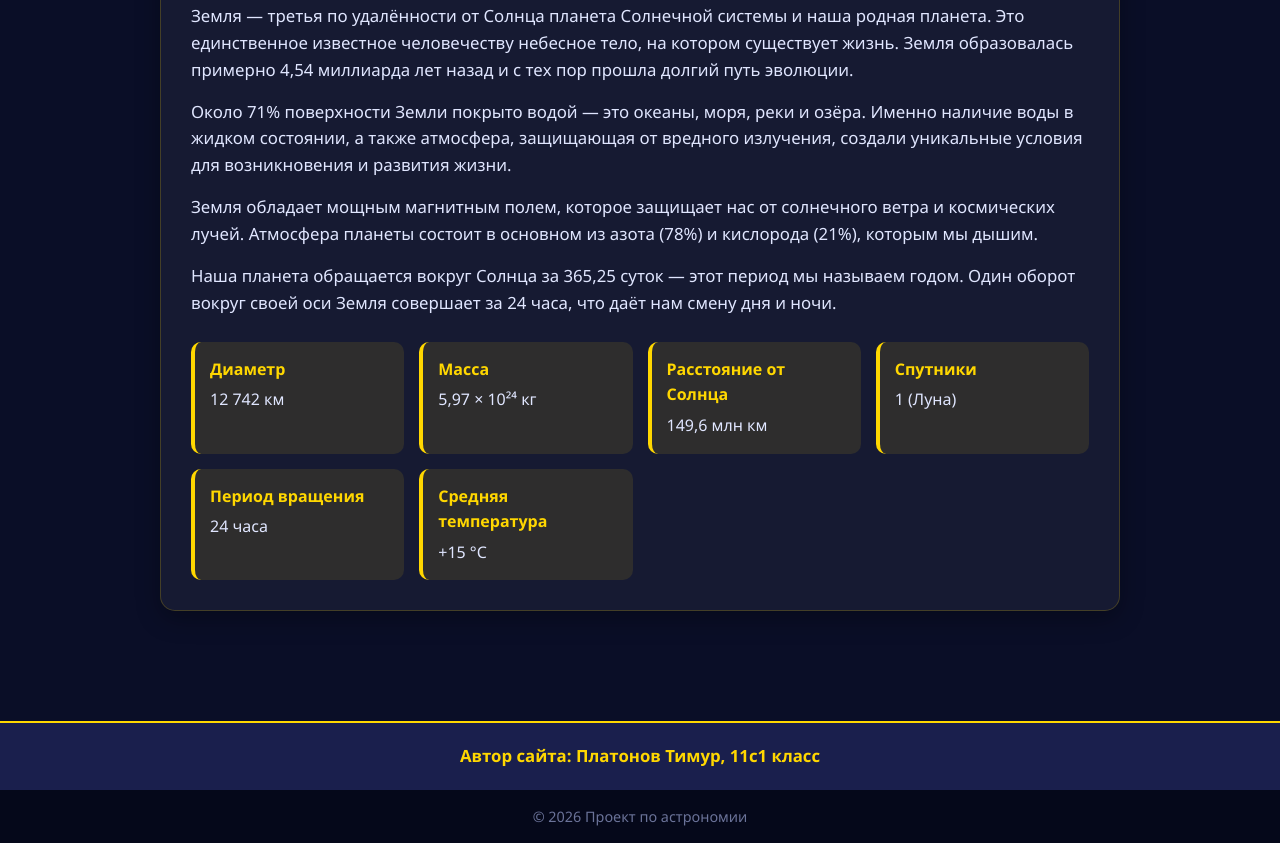
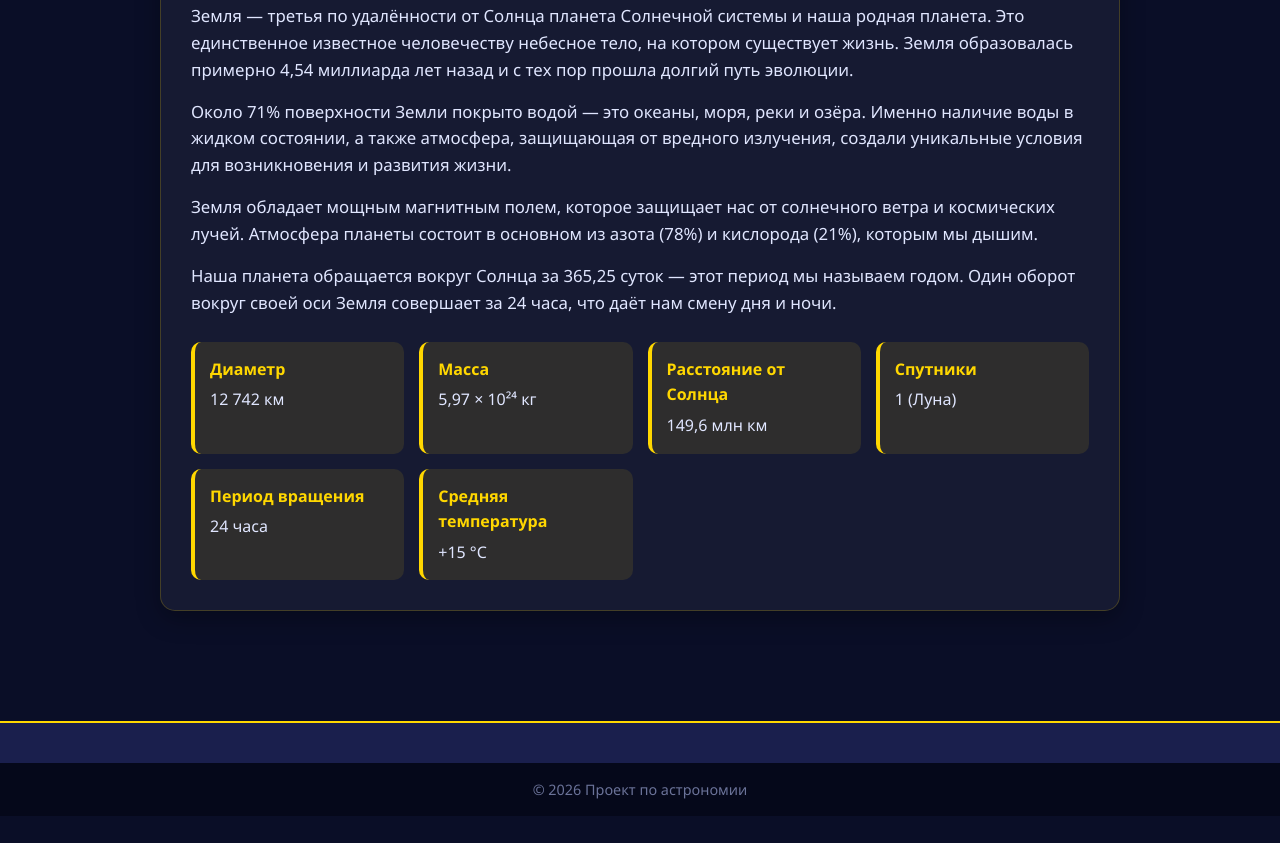
Before and after one commit to Kari4a/-----------11------, a plain HTML site: page earth.html in a window 1280 px wide. Shown: the part 583-1426 px from the top of the page. After the commit the page ends 1399 px from the top, so only its background shows below. Drawn offline with Linux system fonts and the light colour scheme.

Commit message:
update code

```diff
--- a/earth.html
+++ b/earth.html
@@ -58,7 +58,7 @@
         </div>
     </main>
 
-    <div class="author">Автор сайта: Платонов Тимур, 11с1 класс</div>
+    <div class="author"></div>
     <footer>&copy; <span id="year"></span> Проект по астрономии</footer>
 <script>document.getElementById('year').textContent = new Date().getFullYear();</script>
 </body>
```
Also changed, not shown: mars.html (+1 -1 lines), saturn.html (+1 -1 lines).
